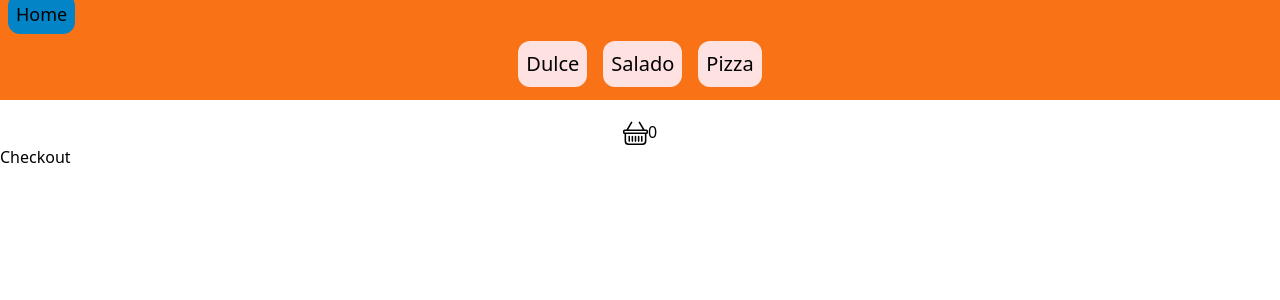
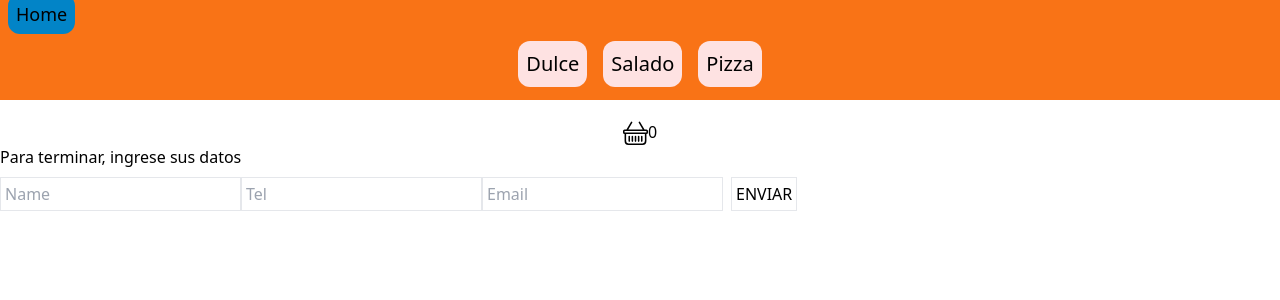
Before and after one commit to GiulianoGuidi/Bruto-Guidi, a React (Vite) app: page /Checkout in a window 1280 px wide. Shown: the top 300 px of the page. Built offline with nearby package versions, Linux system fonts and the light colour scheme.

Commit message:
cart view

```diff
--- a/src/components/Checkout.jsx
+++ b/src/components/Checkout.jsx
@@ -1,7 +1,34 @@
 import React from 'react'
+import { useContext } from 'react'
+import { useState } from 'react'
+import { myContext } from './CartContext'
+
 
 export default function Checkout() {
+
+const{cart, totalToPay} = useContext(myContext)
+
+const [name, setName] = useState('')
+const [tel, setTel] = useState('')
+const [email, setEmail] = useState('')
+
+function validateForm(){
+  const order ={
+  buyer : {name, tel, email},
+  totalToPay,
+  cart
+ }
+ console.log(order)
+
+}
+
   return (
-    <div>Checkout</div>
+    <div> Para terminar, ingrese sus datos
+      <br />
+      <input type='text' placeholder='Name' className='border p-1' onChange={(e) => setName(e.target.value)}/>
+      <input type='tel' placeholder='Tel' className='border p-1' onChange={(e) => setTel(e.target.value)}/>
+      <input type='email' placeholder='Email' className='border p-1' onChange={(e) => setEmail(e.target.value)}/>
+      <button onClick={validateForm} className='border p-1 m-2'>ENVIAR</button>
+    </div>
   )
 }
--- a/src/components/ItemCount.jsx
+++ b/src/components/ItemCount.jsx
@@ -40,9 +40,9 @@ function onAdd(){
       <>
       <div>Producto agregado</div>
     <Link to ={'/'}>
-      <button className='bg-pink-600 hover:bg-red-700' >Seguir comprando</button>
+      <button className='bg-pink-600 hover:bg-red-700 m-2 p-1' >Seguir comprando</button>
     </Link>
-    <Link to={'/Checkout'}><button className='bg-pink-600 hover:bg-red-700' >Finalizar compra</button>
+    <Link to={'/Checkout'}><button className='bg-pink-600 hover:bg-red-700 p-1' >Finalizar compra</button>
      </Link>
 
     </>
```
